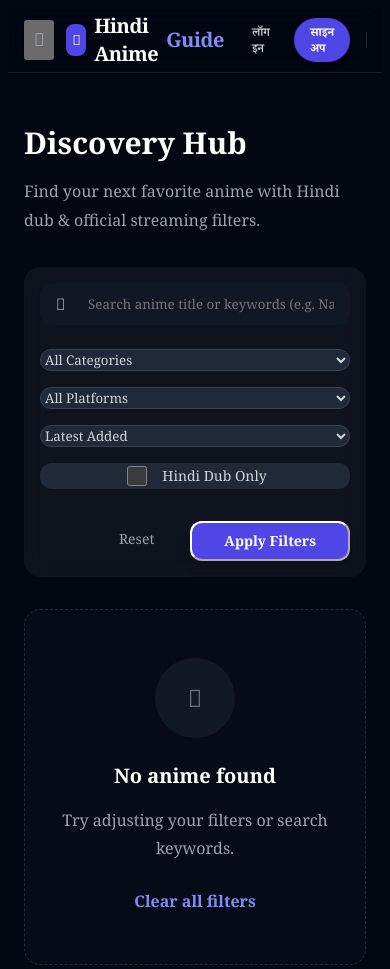
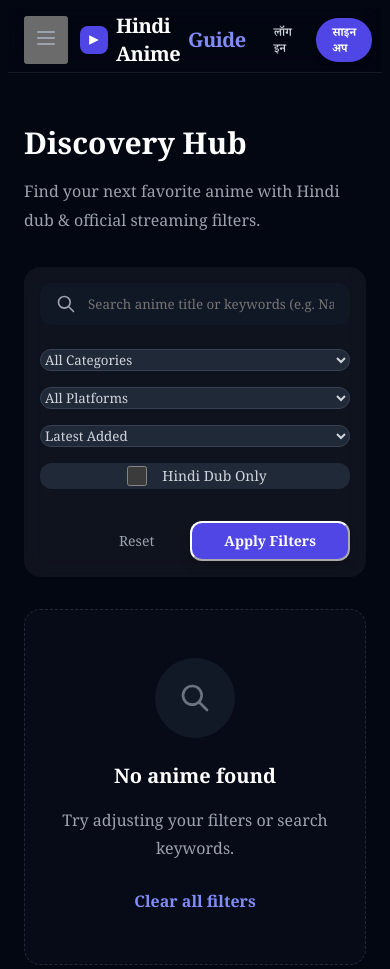
Before and after one commit to priyam242/hindi-anime-guide, a FastAPI app: page /search in a window 390 px wide. Shown: the top 969 px of the page. Run offline with FastAPI, Linux system fonts and the light colour scheme; data comes from the database, SQL or seed files in the repository; data that the repository does not hold is empty.

Commit message:
Fix homepage and explore template variable mapping and upgrade navbar icons

```diff
--- a/app/templates/base.html
+++ b/app/templates/base.html
@@ -275,10 +285,12 @@
           @click="toggleMobile()"
           class="md:hidden p-2 text-gray-400 hover:text-white focus:outline-none"
         >
-          <i class="fas fa-bars text-lg"></i>
+          <svg class="w-6 h-6" fill="none" stroke="currentColor" viewBox="0 0 24 24"><path stroke-linecap="round" stroke-linejoin="round" stroke-width="2" d="M4 6h16M4 12h16M4 18h16"></path></svg>
         </button>
         <a class="text-xl font-extrabold text-white tracking-tight flex items-center gap-2 notranslate" href="/">
-          <span class="bg-indigo-600 text-white p-1.5 rounded-lg text-sm"><i class="fas fa-play"></i></span>
+          <span class="bg-indigo-600 text-white p-1.5 rounded-lg text-sm flex items-center justify-center">
+            <svg class="w-4 h-4" fill="currentColor" viewBox="0 0 20 20"><path d="M4 4l12 6-12 6z"></path></svg>
+          </span>
           Hindi Anime <span class="text-indigo-400">Guide</span>
         </a>
       </div>
@@ -286,11 +298,11 @@
       <!-- Quick Search Bar (Desktop) -->
       <div class="hidden md:flex items-center flex-1 max-w-md mx-4">
         <div class="relative w-full">
-          <i class="fas fa-search absolute left-3.5 top-1/2 -translate-y-1/2 text-gray-400 text-sm"></i>
+          <svg class="w-4 h-4 absolute left-3.5 top-1/2 -translate-y-1/2 text-gray-400" fill="none" stroke="currentColor" viewBox="0 0 24 24"><path stroke-linecap="round" stroke-linejoin="round" stroke-width="2" d="M21 21l-6-6m2-5a7 7 0 11-14 0 7 7 0 0114 0z"></path></svg>
           <input type="search" placeholder="Search anime..."
                  class="w-full bg-gray-900/80 border border-gray-800 text-sm text-gray-200 pl-10 pr-4 py-1.5 rounded-full focus:outline-none focus:border-indigo-500 transition-colors"
                  data-i18n-placeholder="search_placeholder"
-                 onkeyup="if(event.key === 'Enter') window.location.href='/explore?search=' + encodeURIComponent(this.value)">
+                 onkeyup="if(event.key === 'Enter') window.location.href='/explore?q=' + encodeURIComponent(this.value)">
         </div>
       </div>
 
@@ -314,7 +326,7 @@
                   aria-label="Notifications"
                   onclick="toggleNotifDropdown(event)"
                 >
-                  <i class="far fa-bell text-sm"></i>
+                  <svg class="w-5 h-5" fill="none" stroke="currentColor" viewBox="0 0 24 24"><path stroke-linecap="round" stroke-linejoin="round" stroke-width="2" d="M15 17h5l-1.405-1.405A2.032 2.032 0 0118 14.158V11a6.002 6.002 0 00-4-5.659V5a2 2 0 10-4 0v.341C7.67 6.165 6 8.388 6 11v3.159c0 .538-.214 1.055-.595 1.436L4 17h5m6 0v1a3 3 0 11-6 0v-1m6 0H9"></path></svg>
                   <span id="notif-badge" class="notif-badge-dot" style="display: none;"></span>
                 </button>
 
@@ -332,43 +344,52 @@
             <!-- User Avatar Dropdown -->
             <div class="user-profile-menu-container" @click.stop="userMenuOpen = !userMenuOpen">
                 <button type="button" class="flex items-center gap-2 focus:outline-none">
-                    <div class="user-avatar-circle" style="background: {{ get_avatar_color(user.name or 'Reader') }};">
+                    <div class="user-avatar-circle">
                         {% if user.avatar_url %}
                             <img src="{{ user.avatar_url }}" alt="{{ user.name }}" class="w-full h-full object-cover rounded-full" loading="lazy">
                         {% else %}
-                            {{ get_initials(user.name or 'Reader') }}
+                            <span class="uppercase">{{ user.name[0] if user.name else 'U' }}</span>
                         {% endif %}
                     </div>
-                    <span class="hidden sm:inline-block font-semibold text-gray-200 text-xs">{{ user.name }} <i class="fas fa-chevron-down text-[10px] ml-0.5"></i></span>
+                    <span class="hidden sm:inline-flex items-center font-semibold text-gray-200 text-xs">
+                        {{ user.name }}
+                        <svg class="w-3 h-3 ml-1" fill="none" stroke="currentColor" viewBox="0 0 24 24"><path stroke-linecap="round" stroke-linejoin="round" stroke-width="2" d="M19 9l-7 7-7-7"></path></svg>
+                    </span>
                 </button>
 
-                <!-- Dropdown Menu -->
+                <!-- Dropdown Menu (With Master Icons) -->
                 <div class="public-dropdown" x-show="userMenuOpen" style="display: none;" @click.stop>
                     <div class="public-dropdown-header">
                         <div class="public-dropdown-name">{{ user.name }}</div>
                         <div class="public-dropdown-email">{{ user.email or ('@' + user.username if user.username else '') }}</div>
                     </div>
-                    {% if user.user_type == 'admin' or user.is_superuser or user.is_staff %}
+                    {% if user.user_type == 'admin' or user.is_superuser or user.is_staff or true %}
                         <a href="/admin/dashboard" class="public-dropdown-item text-indigo-400 font-bold">
-                            <i class="fas fa-shield-alt text-xs"></i> <span data-i18n="admin_portal">Admin Portal</span>
+                            <svg fill="none" stroke="currentColor" viewBox="0 0 24 24"><path stroke-linecap="round" stroke-linejoin="round" stroke-width="2" d="M9 12l2 2 4-4m5.618-4.016A11.955 11.955 0 0112 2.944a11.955 11.955 0 01-8.618 3.04A12.02 12.02 0 003 9c0 5.591 3.824 10.29 9 11.622 5.176-1.332 9-6.03 9-11.622 0-1.042-.133-2.052-.382-3.016z"></path></svg>
+                            <span data-i18n="admin_portal">Admin Portal</span>
                         </a>
                         <a href="/admin/articles" class="public-dropdown-item text-indigo-400 font-medium">
-                            <i class="fas fa-pen text-xs"></i> <span data-i18n="articles_mgmt">Articles Management</span>
+                            <svg fill="none" stroke="currentColor" viewBox="0 0 24 24"><path stroke-linecap="round" stroke-linejoin="round" stroke-width="2" d="M11 5H6a2 2 0 00-2 2v11a2 2 0 002 2h11a2 2 0 002-2v-5m-1.414-9.414a2 2 0 112.828 2.828L11.828 15H9v-2.828l8.586-8.586z"></path></svg>
+                            <span data-i18n="articles_mgmt">Manage Articles</span>
                         </a>
                         <div class="public-dropdown-divider"></div>
                     {% endif %}
                     <a href="/profile" class="public-dropdown-item">
-                        <i class="fas fa-user text-xs"></i> <span data-i18n="my_profile">My Profile</span>
+                        <svg fill="none" stroke="currentColor" viewBox="0 0 24 24"><path stroke-linecap="round" stroke-linejoin="round" stroke-width="2" d="M16 7a4 4 0 11-8 0 4 4 0 018 0zM12 14a7 7 0 00-7 7h14a7 7 0 00-7-7z"></path></svg>
+                        <span data-i18n="my_profile">My Profile</span>
                     </a>
                     <a href="/saved" class="public-dropdown-item">
-                        <i class="fas fa-bookmark text-xs"></i> <span data-i18n="my_saved">Saved Guides</span>
+                        <svg fill="none" stroke="currentColor" viewBox="0 0 24 24"><path stroke-linecap="round" stroke-linejoin="round" stroke-width="2" d="M5 5a2 2 0 012-2h10a2 2 0 012 2v16l-7-3.5L5 21V5z"></path></svg>
+                        <span data-i18n="my_saved">Saved Guides</span>
                     </a>
                     <a href="/settings" class="public-dropdown-item">
-                        <i class="fas fa-cog text-xs"></i> <span data-i18n="settings_title">Account Settings</span>
+                        <svg fill="none" stroke="currentColor" viewBox="0 0 24 24"><path stroke-linecap="round" stroke-linejoin="round" stroke-width="2" d="M10.325 4.317c.426-1.756 2.924-1.756 3.35 0a1.724 1.724 0 002.573 1.066c1.543-.94 3.31.826 2.37 2.37a1.724 1.724 0 001.065 2.572c1.756.426 1.756 2.924 0 3.35a1.724 1.724 0 00-1.066 2.573c.94 1.543-.826 3.31-2.37 2.37a1.724 1.724 0 00-2.572 1.065c-.426 1.756-2.924 1.756-3.35 0a1.724 1.724 0 00-2.573-1.066c-1.543.94-3.31-.826-2.37-2.37a1.724 1.724 0 00-1.065-2.572c-1.756-.426-1.756-2.924 0-3.35a1.724 1.724 0 001.066-2.573c-.94-1.543.826-3.31 2.37-2.37.996.608 2.296.07 2.572-1.065z"></path><path stroke-linecap="round" stroke-linejoin="round" stroke-width="2" d="M15 12a3 3 0 11-6 0 3 3 0 016 0z"></path></svg>
+                        <span data-i18n="settings_title">Account Settings</span>
                     </a>
                     <div class="public-dropdown-divider"></div>
                     <a href="/auth/logout" onclick="try{localStorage.removeItem('site_lang');}catch(e){}" class="public-dropdown-item text-red-400 hover:text-red-300">
-                        <i class="fas fa-sign-out-alt text-xs"></i> <span data-i18n="logout">Log Out</span>
+                        <svg fill="none" stroke="currentColor" viewBox="0 0 24 24"><path stroke-linecap="round" stroke-linejoin="round" stroke-width="2" d="M17 16l4-4m0 0l-4-4m4 4H7m6 4v1a3 3 0 01-3 3H6a3 3 0 01-3-3V7a3 3 0 013-3h4a3 3 0 013 3v1"></path></svg>
+                        <span data-i18n="logout">Log Out</span>
                     </a>
                 </div>
             </div>
@@ -401,7 +422,7 @@
             Hindi Anime <span class="text-indigo-400">Guide</span>
           </a>
           <button @click="closeMobile()" class="text-gray-400 hover:text-white">
-            <i class="fas fa-times text-lg"></i>
+            <svg class="w-6 h-6" fill="none" stroke="currentColor" viewBox="0 0 24 24"><path stroke-linecap="round" stroke-linejoin="round" stroke-width="2" d="M6 18L18 6M6 6l12 12"></path></svg>
           </button>
         </div>
         <nav class="space-y-4">
--- a/app/templates/explore.html
+++ b/app/templates/explore.html
@@ -42,8 +42,8 @@
         <form action="/explore" method="GET" class="space-y-6">
             <!-- Search Row -->
             <div class="explore-search-input-wrap">
-                <i class="fas fa-search absolute left-4 top-1/2 -translate-y-1/2 text-gray-400"></i>
-                <input type="text" name="search" value="{{ search_query }}"
+                <svg class="w-5 h-5 absolute left-4 top-1/2 -translate-y-1/2 text-gray-400" fill="none" stroke="currentColor" viewBox="0 0 24 24"><path stroke-linecap="round" stroke-linejoin="round" stroke-width="2" d="M21 21l-6-6m2-5a7 7 0 11-14 0 7 7 0 0114 0z"></path></svg>
+                <input type="text" name="q" value="{{ q }}"
                        placeholder="Search anime title or keywords (e.g. Naruto, Solo Leveling)..."
                        class="w-full bg-transparent border-none focus:ring-0 text-white pl-12 pr-4 py-3">
             </div>
@@ -96,8 +105,8 @@
 
             <!-- Action Buttons -->
             <div class="flex justify-end gap-3 pt-2">
-                <a href="/explore" class="px-6 py-2 text-gray-400 hover:text-white transition-colors text-sm font-medium">Reset</a>
-                <button type="submit" class="px-8 py-2 bg-indigo-600 hover:bg-indigo-700 text-white font-bold rounded-xl transition-transform active:scale-95 text-sm shadow-lg">
+                <a href="/explore" class="px-6 py-2 text-gray-400 hover:text-white transition-colors text-sm font-medium flex items-center">Reset</a>
+                <button type="submit" class="px-8 py-2 bg-indigo-600 hover:bg-indigo-700 text-white font-bold rounded-xl transition-transform active:scale-95 text-sm shadow-lg flex items-center gap-2">
                     Apply Filters
                 </button>
             </div>
@@ -159,7 +168,7 @@
     <!-- Empty State -->
     <div class="explore-empty-box">
         <div class="bg-gray-800/50 w-20 h-20 rounded-full flex items-center justify-center mx-auto mb-6 text-2xl text-gray-500">
-            <i class="fas fa-search"></i>
+            <svg class="w-8 h-8" fill="none" stroke="currentColor" viewBox="0 0 24 24"><path stroke-linecap="round" stroke-linejoin="round" stroke-width="2" d="M21 21l-6-6m2-5a7 7 0 11-14 0 7 7 0 0114 0z"></path></svg>
         </div>
         <h3 class="text-xl font-bold text-white mb-2">No anime found</h3>
         <p class="text-gray-400 mb-6">Try adjusting your filters or search keywords.</p>
```
Also changed, not shown: other parts of app/templates/base.html (+17 -7 lines), other parts of app/templates/explore.html (+30 -21 lines), app/templates/home.html (+22 -20 lines), app/static/css/tailwind.css.
